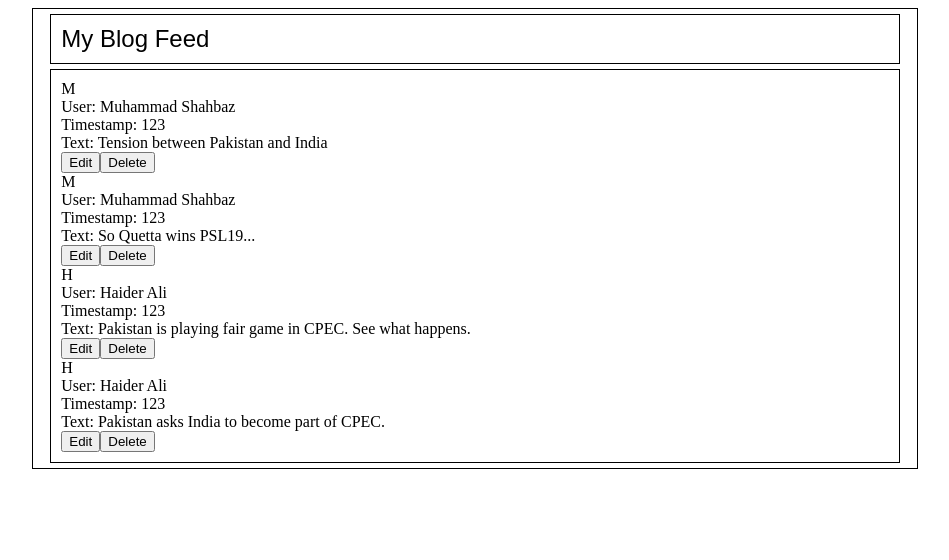
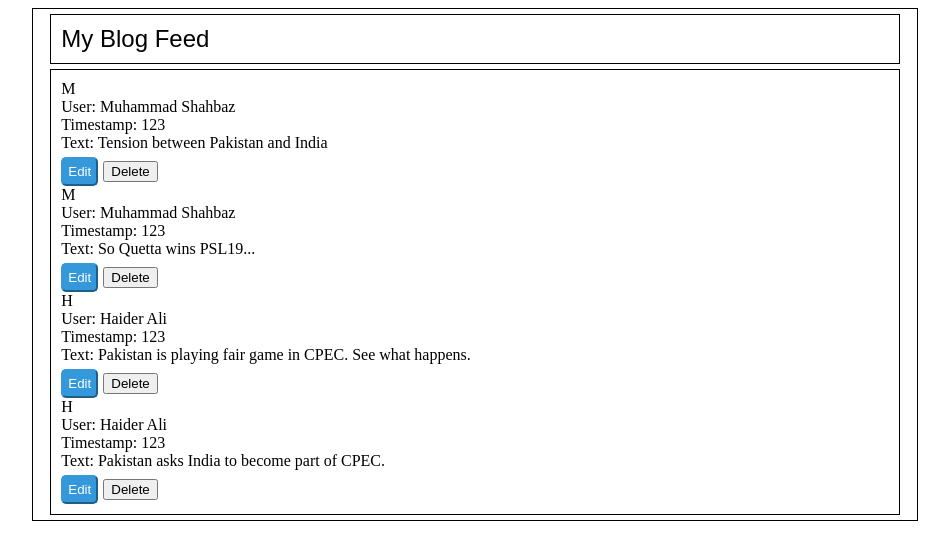
Before and after one commit to thebazshah/biit-react-class-fall2019, a React (Create React App) app in the folder BlogApp/: page / in a window 1280 px wide. Shown: the top 560 px of the page, without its empty margins (165-1114 px from the left). Built offline with nearby package versions, Linux system fonts and the light colour scheme.

Commit message:
Added style for Edit Button

```diff
--- a/BlogApp/src/BlogItem.js
+++ b/BlogApp/src/BlogItem.js
@@ -1,5 +1,6 @@
 import React from 'react';
 import { getUser } from './service';
+import styles from './styles';
 
 export default function BlogItem(props) {
   const { blog = {} } = props || {};
@@ -14,7 +15,7 @@ export default function BlogItem(props) {
       </div>
       <div>Text: {blog.text}</div>
       <div>
-        <button>Edit</button>
+        <button style={styles.btnEdit} >Edit</button>
         <button>Delete</button>
       </div>
     </div>
--- a/BlogApp/src/styles.js
+++ b/BlogApp/src/styles.js
@@ -25,5 +25,15 @@ const styles = {
     padding: 10,
     border: '1px solid black'
   },
+  btnEdit: {
+    color: "#fff",
+    backgroundColor: "#3498DB",
+    borderColor: "#3498DB",
+    padding: 5,
+    marginRight: 5,
+    marginTop: 5,
+    borderRadius: 5,
+    shadowColor: 'none',
+  }
 };
 export default styles;
```
Also changed, not shown: 1 other file (tests, documents, lock files or other folders).
